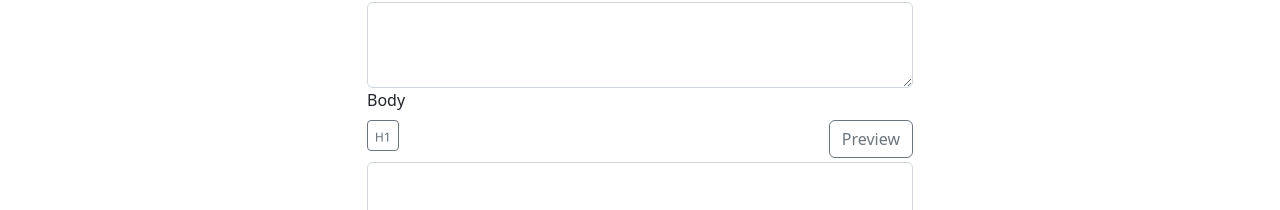
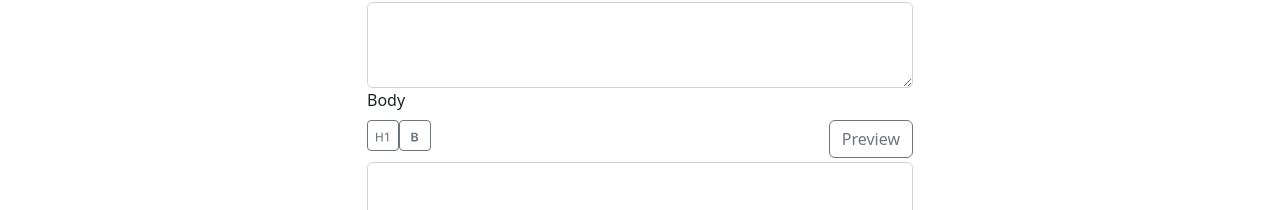
Before and after one commit to danieldev0353/express-next-newsapp, a Next.js app in the folder client/: page /articles/new in a window 1280 px wide. Shown: the part 278-488 px from the top of the page. Built offline with nearby package versions, Linux system fonts and the light colour scheme.

Commit message:
Add bold button to markdown toolbar

```diff
--- a/client/components/articles/ArticleForm.js
+++ b/client/components/articles/ArticleForm.js
@@ -5,7 +5,7 @@ import Alert from 'react-bootstrap/Alert';
 import ToggleButton from 'react-bootstrap/ToggleButton';
 import ReactMarkdown from 'react-markdown';
 import remarkGfm from 'remark-gfm';
-import { TypeH1 } from 'react-bootstrap-icons';
+import { TypeBold, TypeH1 } from 'react-bootstrap-icons';
 
 class ArticleForm extends React.Component {
   constructor(props) {
@@ -23,6 +23,7 @@ class ArticleForm extends React.Component {
     this.onResetClick = this.onResetClick.bind(this);
     this.onTogglePreview = this.onTogglePreview.bind(this);
     this.onHeadingClick = this.onHeadingClick.bind(this);
+    this.onBoldClick = this.onBoldClick.bind(this);
 
     this.bodyRef = React.createRef();
   }
@@ -92,6 +93,14 @@ class ArticleForm extends React.Component {
     });
   }
 
+  onBoldClick(event) {
+    const { selectionStart, selectionEnd, value } = this.bodyRef.current;
+
+    const newValue = value.slice(0, selectionStart) + '**' + value.slice(selectionStart, selectionEnd) + '**' + value.slice(selectionEnd);
+
+    this.changeField('body', newValue);
+  }
+
   onHeadingClick(event) {
     const { selectionStart } = this.bodyRef.current;
     const { value } = this.bodyRef.current;
@@ -147,6 +156,9 @@ class ArticleForm extends React.Component {
               <Button variant="outline-secondary" size="sm" onClick={this.onHeadingClick}>
                 <TypeH1 />
               </Button>
+              <Button variant="outline-secondary" size="sm" onClick={this.onBoldClick}>
+                <TypeBold />
+              </Button>
             </div>
             <div>
               <ToggleButton
```
